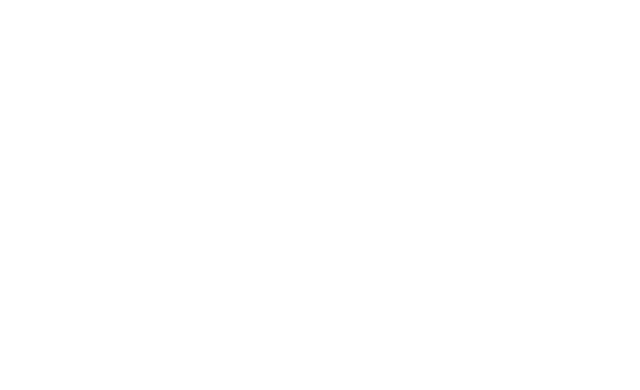
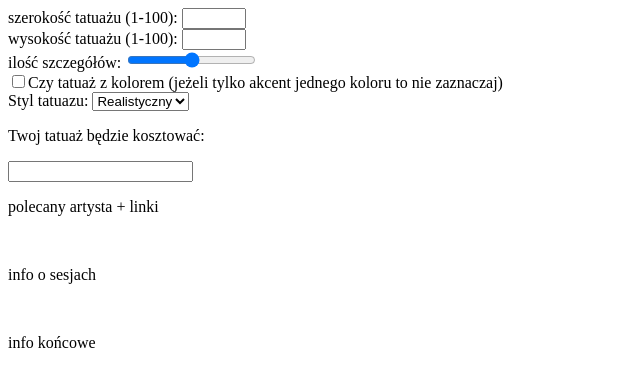
Before and after one commit to loonyGerard/tattoo, a plain HTML site: page index.html in a window 1280 px wide. Shown: the whole page, without its empty margins (0-640 px from the left). Drawn offline with Linux system fonts and the light colour scheme.

Commit message:
html base

```diff
--- a/index.html
+++ b/index.html
@@ -6,10 +6,40 @@
     <meta http-equiv="X-UA-Compatible" content="IE=edge">
     <meta name="viewport" content="width=device-width, initial-scale=1.0">
     <title>Document</title>
+    <script src="price.js"></script>
 </head>
 
 <body>
-    <script src="price.js" />
+    <label for="sizeX">szerokość tatuażu (1-100):</label>
+    <input type="number" id="sizeX" name="sizeX" min="1" max="100">
+    <br>
+    <label for="sizeY">wysokość tatuażu (1-100):</label>
+    <input type="number" id="sizeY" name="sizeY" min="1" max="100">
+    <br>
+    <label for="tattooIntensivity">ilość szczegółów:</label>
+    <input id="tattooIntensivity" type="range" name="pointsIntensivity" min="1" max="5">
+    <br>
+    <input type="checkbox" name="color" value="wartość">Czy tatuaż z kolorem (jeżeli tylko akcent jednego koloru to nie zaznaczaj)
+    <br>
+    <label for="tattooStyle">Styl tatuazu:</label>
+    <select id="tattooStyle">
+        <option value="1">Realistyczny</option>
+        <option value="2">Szkicowy</option>
+        <option value="3">Graficzny</option>
+      </select><br>
+
+
+
+    <p>Twoj tatuaż będzie kosztować:</p>
+    <div class="input">
+    <input type="text" name="display">
+    </div>
+    <p>polecany artysta + linki</p>
+    <br>
+    <p>info o sesjach</p>
+    <br>
+    <p>info końcowe</p>
+    <br>
 </body>
 
 </html>
```
Also changed, not shown: price.js (line endings or trailing spaces).
